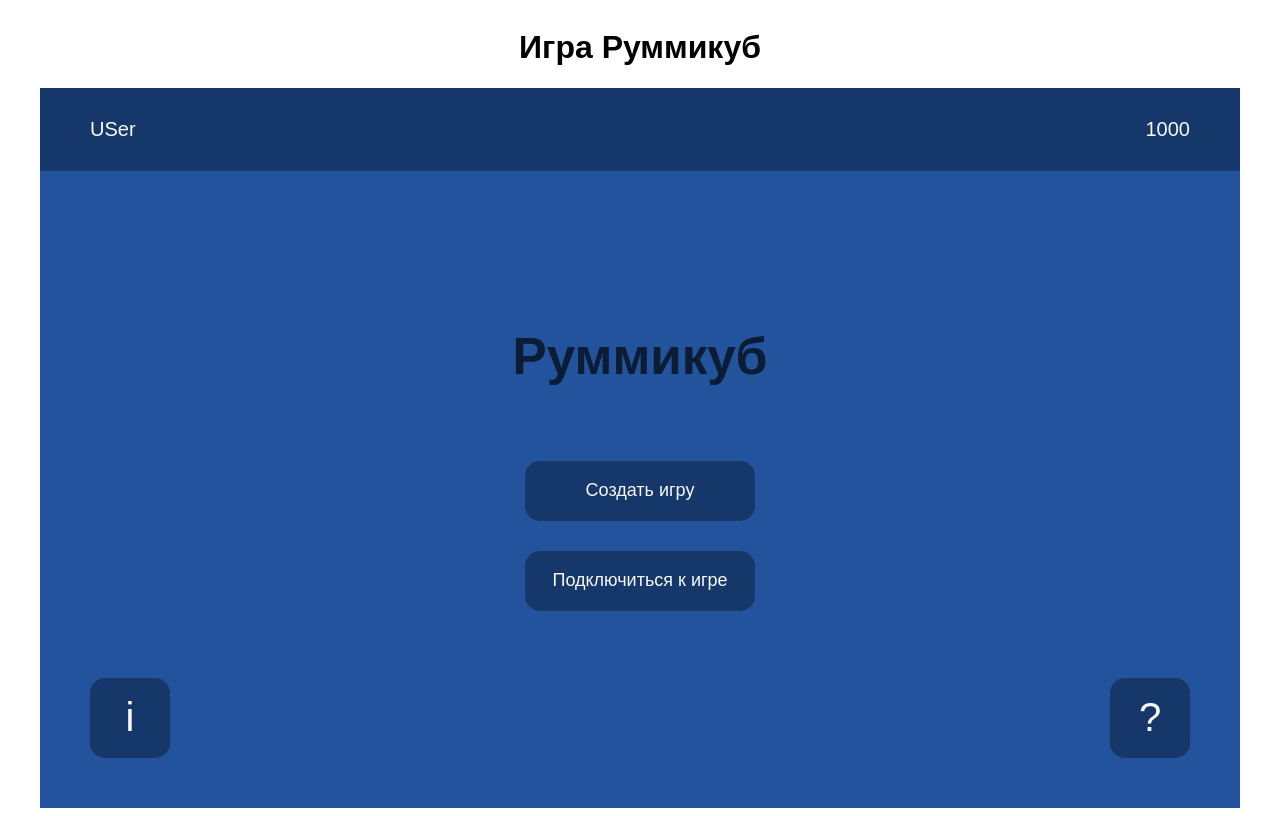
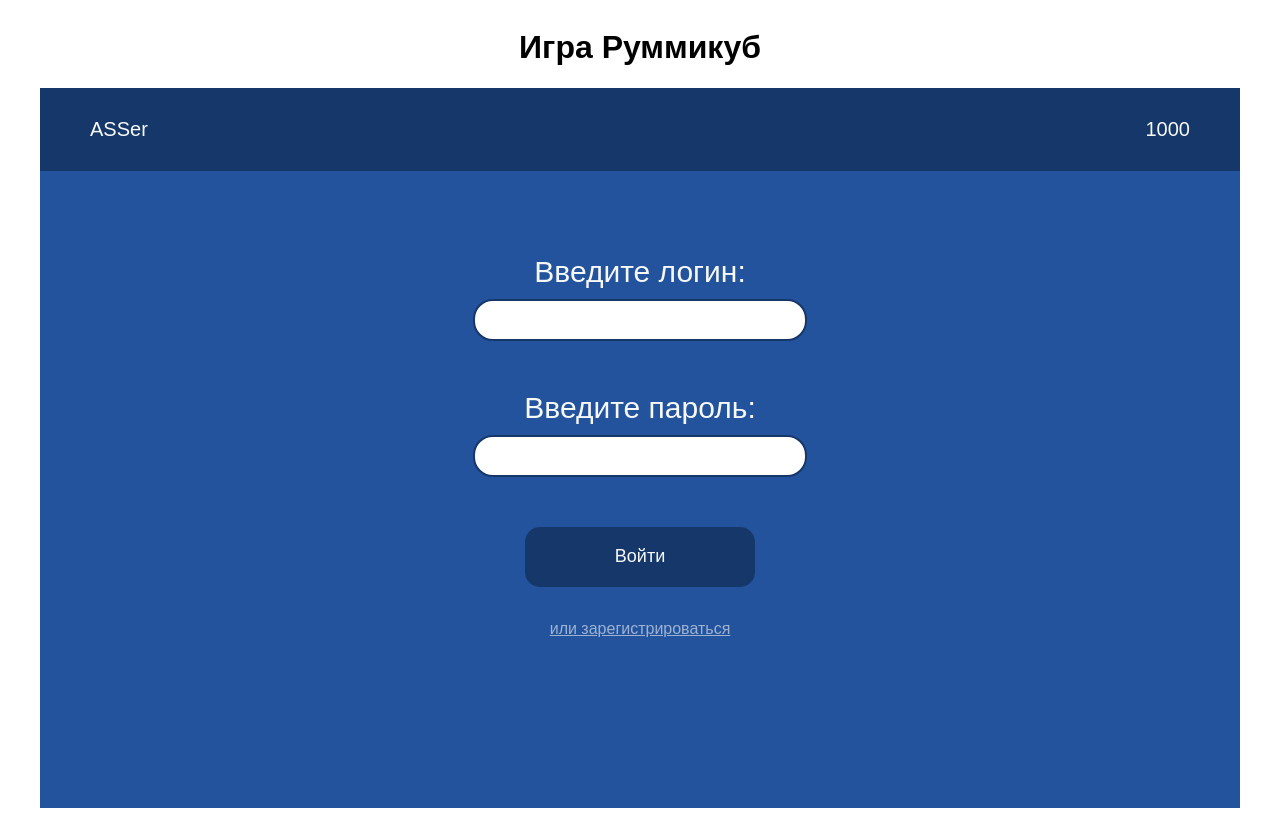
Before and after one commit to imConfused3684/Rummicube, a React (Vite) app: page / in a window 1280 px wide. Built offline with nearby package versions, Linux system fonts and the light colour scheme.

Commit message:
Router and connections added

```diff
--- a/package.json
+++ b/package.json
@@ -11,7 +11,8 @@
   },
   "dependencies": {
     "react": "^18.2.0",
-    "react-dom": "^18.2.0"
+    "react-dom": "^18.2.0",
+    "react-router-dom": "^6.20.1"
   },
   "devDependencies": {
     "@types/react": "^18.2.37",
--- a/src/App.tsx
+++ b/src/App.tsx
@@ -1,12 +1,22 @@
-import './App.css'
-import FirstForm from './forms/firstForm/firstForm.tsx'
-import AuthorizationForm from './forms/authorizationForm/authorizationForm.tsx'
-import RegistrationForm from './forms/registrationForm/registrationForm.tsx'
-import ConnectionForm from './forms/connectionForm/connectionForm.tsx'
+import "./App.css";
+import FirstForm from "./forms/firstForm/firstForm.tsx";
+import AuthorizationForm from "./forms/authorizationForm/authorizationForm.tsx";
+import RegistrationForm from "./forms/registrationForm/registrationForm.tsx";
+import ConnectionForm from "./forms/connectionForm/connectionForm.tsx";
+import { Route, Routes } from "react-router-dom";
 
 export default function App() {
   // return (<AuthorizationForm />)
   // return (<RegistrationForm />)
   // return (<ConnectionForm />)
-  return (<FirstForm />)
+  // return (<FirstForm />)
+
+  return (
+    <Routes>
+      <Route path="/" element={<AuthorizationForm />} />
+      <Route path="/registration" element={<RegistrationForm />} />
+      <Route path="/main" element={<FirstForm />} />
+      <Route path="/connection" element={<ConnectionForm />} />
+    </Routes>
+  );
 }
--- a/src/forms/authorizationForm/authorizationForm.css
+++ b/src/forms/authorizationForm/authorizationForm.css
@@ -4,3 +4,9 @@
     align-items:center;
     justify-content: center;
   }
+
+.or-register {
+  color: var(--prompt);
+  text-decoration: underline;
+  line-height: 1.5;
+}
--- a/src/forms/authorizationForm/authorizationForm.tsx
+++ b/src/forms/authorizationForm/authorizationForm.tsx
@@ -1,31 +1,27 @@
-import Header from '../../common/el/header'
-import RumButton from '../../common/el/rumButton'
-import Input from '../../common/el/inputAndTxt'
-import "./authorizationForm.css"
+import Header from "../../common/el/header";
+import RumButton from "../../common/el/rumButton";
+import Input from "../../common/el/inputAndTxt";
+import "./authorizationForm.css";
+import { NavLink } from "react-router-dom";
 
 export default function authorizationForm() {
+  function func() {}
 
-    function func(){}
+  return (
+    <div className="card">
+      <Header username="ASSer" rating={1000} />
+      <Input bigText="Введите логин:" lilText="" />
+      <Input bigText="Введите пароль:" lilText="" />
 
-    return (
-      <div className="card">
-      <Header
-        username='USer'
-        rating={1000}
-      />
-      <Input
-        bigText='Введите логин'
-        lilText=''
-      />
-      <Input
-        bigText='Введите пароль'
-        lilText=''
-      />
-      <RumButton
-        text = {"Вход"}
-        func = {func}
-      />
 
+
+      <NavLink to="/main">
+        <RumButton text={"Войти"} func={func} />
+      </NavLink>
+
+      <NavLink to="/registration">
+        <span className="or-register">или зарегистрироваться</span>
+      </NavLink>
     </div>
-    );
+  );
 }
--- a/src/forms/firstForm/firstForm.tsx
+++ b/src/forms/firstForm/firstForm.tsx
@@ -3,6 +3,7 @@ import RumButton from "../../common/el/rumButton";
 import InfoButton from "../../common/el/infoButton";
 import { useState } from "react";
 import "./firstForm.css";
+import { NavLink } from "react-router-dom";
 
 export default function FirstForm() {
   const [count, setCount] = useState(0);
@@ -20,7 +21,9 @@ export default function FirstForm() {
 
         <RumButton text="Создать игру" func={func} />
 
-        <RumButton text="Подключиться к игре" func={func} />
+        <NavLink to="/connection">
+          <RumButton text="Подключиться к игре" func={func} />
+        </NavLink>
 
         <div className="bottom-panel">
           <InfoButton text="i" func={func} />
--- /dev/null
+++ b/src/forms/registrationForm/registrationForm.css
@@ -0,0 +1,5 @@
+.or-authorize {
+    color: var(--prompt);
+    line-height: 1.5;
+    text-decoration: underline;
+}
--- a/src/forms/registrationForm/registrationForm.tsx
+++ b/src/forms/registrationForm/registrationForm.tsx
@@ -1,31 +1,31 @@
-import Header from '../../common/el/header'
-import RumButton from '../../common/el/rumButton'
-import Input from '../../common/el/inputAndTxt'
-import "../authorizationForm/authorizationForm.css"
+import Header from "../../common/el/header";
+import RumButton from "../../common/el/rumButton";
+import Input from "../../common/el/inputAndTxt";
+import "./registrationForm.css";
+import { NavLink } from "react-router-dom";
+
 
 export default function registrationForm() {
+  function func() {}
 
-    function func(){}
-
-    return (
-      <div className="card">
-      <Header
-        username='USer'
-        rating={1000}
+  return (
+    <div className="card">
+      <Header username="ASSer" rating={1000} />
+      <Input
+        bigText="Придумайте логин"
+        lilText="от 4 до 16 латинских букв, цифр и подчёркиваний"
       />
       <Input
-        bigText='Придумайте логин'
-        lilText='от 4 до 16 латинских букв, цифр и подчёркиваний'
+        bigText="Введите пароль"
+        lilText="от 4 до 16 латинских букв, цифр и подчёркиваний"
       />
-      <Input
-        bigText='Введите пароль'
-        lilText='от 4 до 16 латинских букв, цифр и подчёркиваний'
-      />
-      <RumButton
-        text = {"Зарегистрироваться"}
-        func = {func}
-      />
+      <NavLink to="/main">
+        <RumButton text={"Зарегистрироваться"} func={func} />
+      </NavLink>
 
+      <NavLink to="/">
+        <span className="or-authorize">или авторизоваться</span>
+      </NavLink>
     </div>
-    );
+  );
 }
--- a/src/main.tsx
+++ b/src/main.tsx
@@ -1,7 +1,10 @@
-import ReactDOM from 'react-dom/client'
-import App from './App.tsx'
-import './index.css'
+import ReactDOM from "react-dom/client";
+import App from "./App.tsx";
+import "./index.css";
+import { BrowserRouter } from "react-router-dom";
 
-ReactDOM.createRoot(document.querySelector('.customRoot')!).render(
-    <App />,
-)
+ReactDOM.createRoot(document.querySelector(".customRoot")!).render(
+  <BrowserRouter>
+    <App />
+  </BrowserRouter>
+);
```
Also changed, not shown: 1 other file (tests, documents, lock files or other folders).
